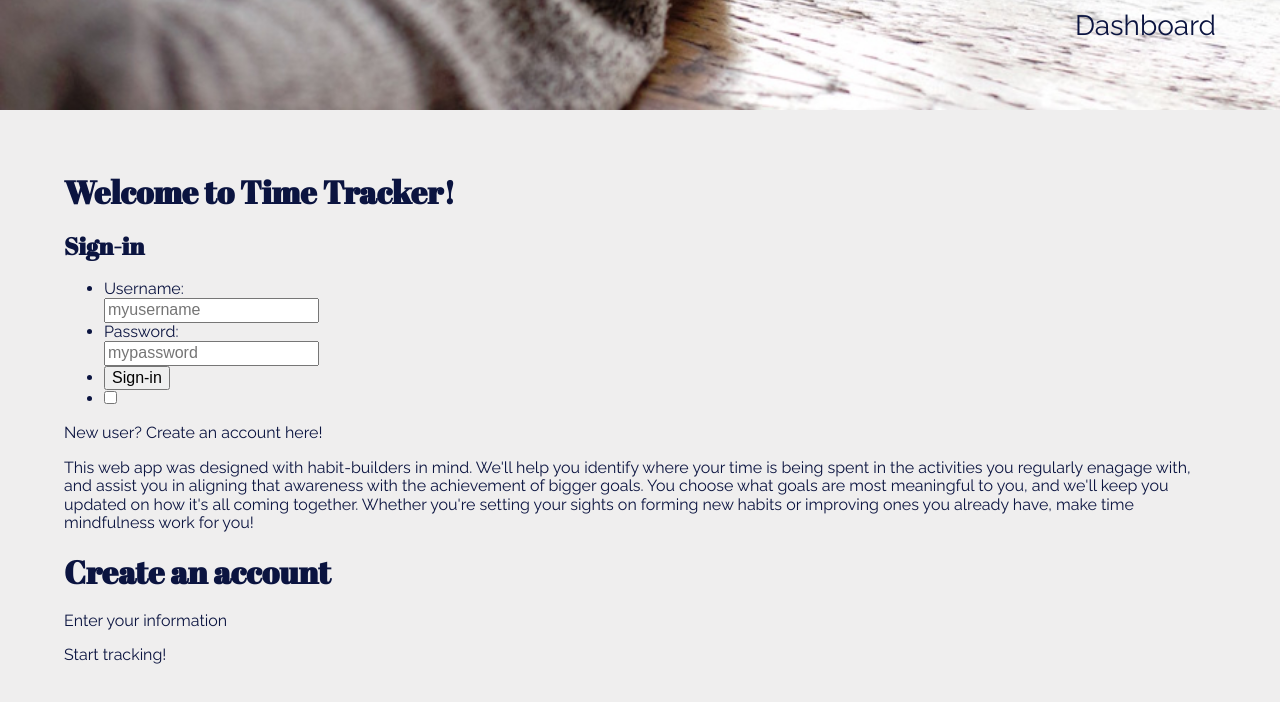
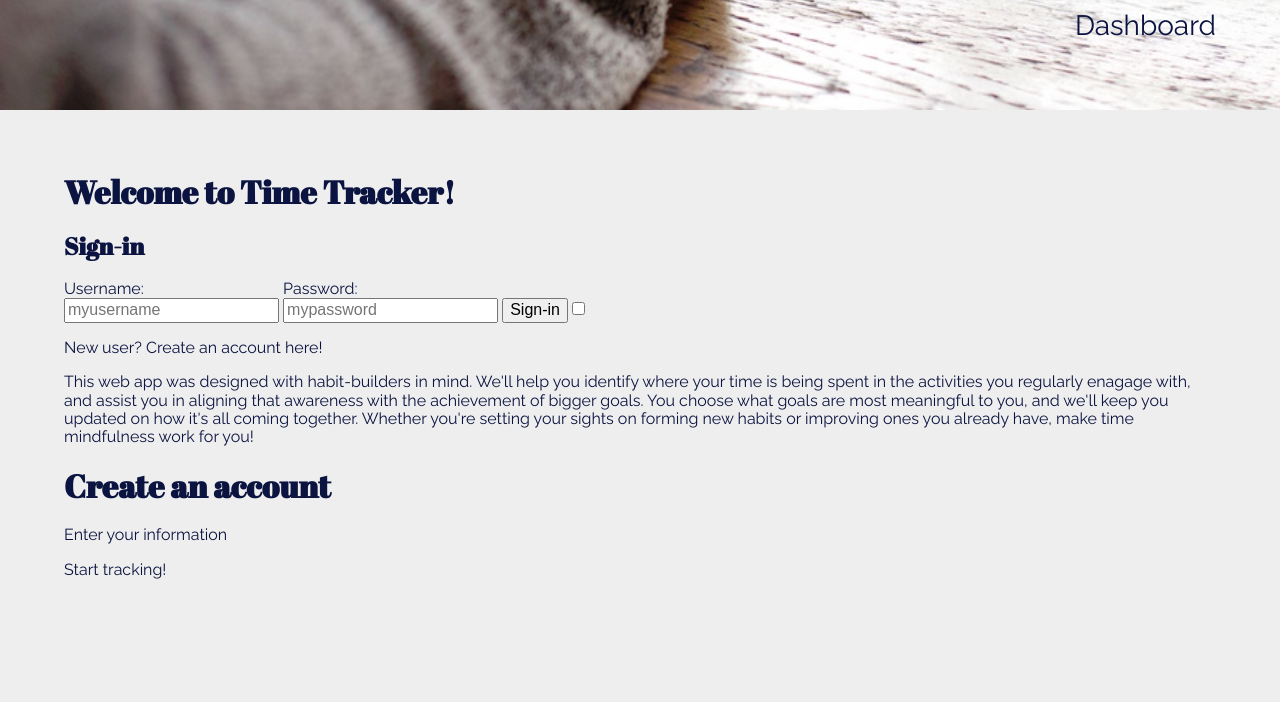
Before and after one commit to martypdx/TimeTracker, a website: page public/index.html in a window 1280 px wide. Shown: the part 743-1445 px from the top of the page. Drawn offline with nearby package versions, Linux system fonts and the light colour scheme.

Commit message:
Css for signin-form

```diff
--- a/public/styles/base.css
+++ b/public/styles/base.css
@@ -40,8 +40,18 @@ a:hover, a:focus a:visited {
   color: #6e4a26;
 }
 
-
+/* Signin-page */
 #signin {
   padding: 1%;
   text-align: center;
 }
+
+#signin-form ul {
+  padding: 0;
+  margin: 0;
+  list-style-type: none;
+}
+
+#signin-form li {
+  display: inline-block;
+}
```
